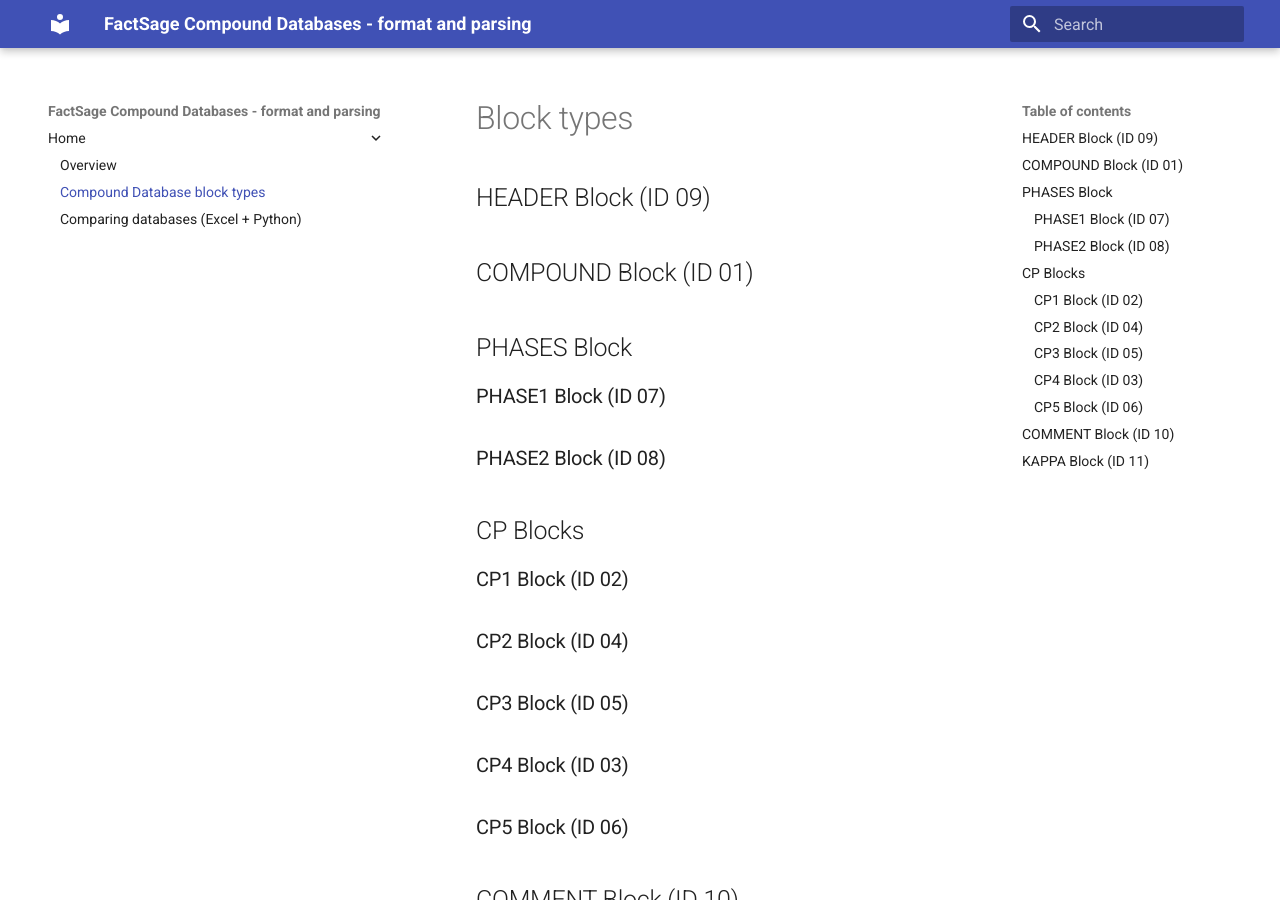
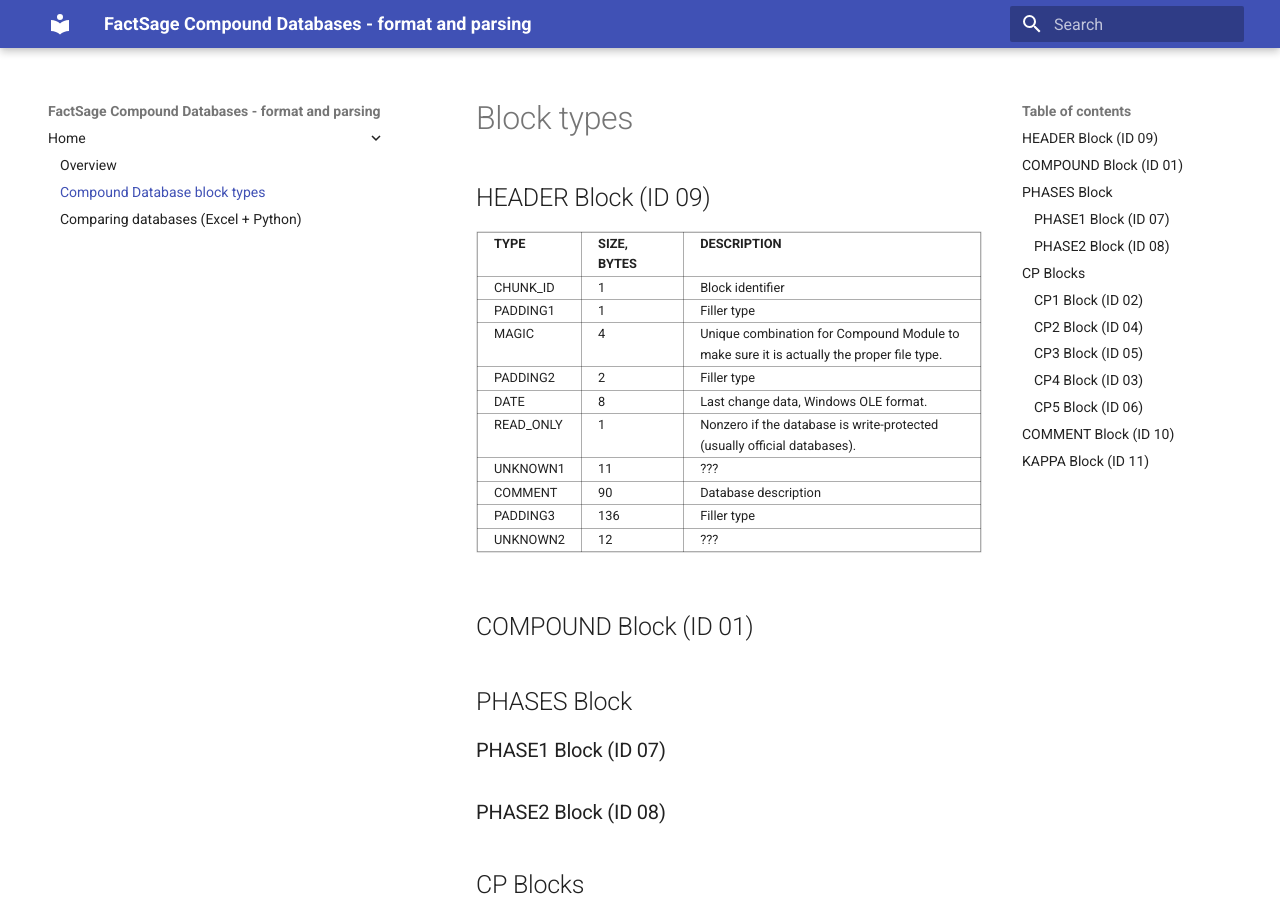
Before and after one commit to evnekdev/factsage-compound-docs, an MkDocs documentation site: the page built from docs/block-types.md, in a window 1280 px wide and 900 px high. Built offline with MkDocs 1.6.1 and Material for MkDocs 9.7.7, drawn with Linux system fonts in a browser that asks for light colours.

Commit message:
Update block-types.md

```diff
--- a/docs/block-types.md
+++ b/docs/block-types.md
@@ -1,6 +1,19 @@
 # Block types
 
 ## HEADER Block (ID 09)
+
+| **TYPE** | **SIZE, BYTES** | **DESCRIPTION** |
+|---|---|---|
+| CHUNK_ID | 1 | Block identifier |
+| PADDING1 | 1 | Filler type      |
+| MAGIC    | 4 | Unique combination for Compound Module to make sure it is actually the proper file type. |
+| PADDING2 | 2 | Filler type      |
+| DATE     | 8 | Last change data, Windows OLE format. |
+| READ_ONLY| 1 | Nonzero if the database is write-protected (usually official databases). |
+| UNKNOWN1 | 11 | ??? |
+| COMMENT  | 90 | Database description         |
+| PADDING3 | 136| Filler type                  |
+| UNKNOWN2 | 12 | ??? |
 
 ## COMPOUND Block (ID 01)
 
```
